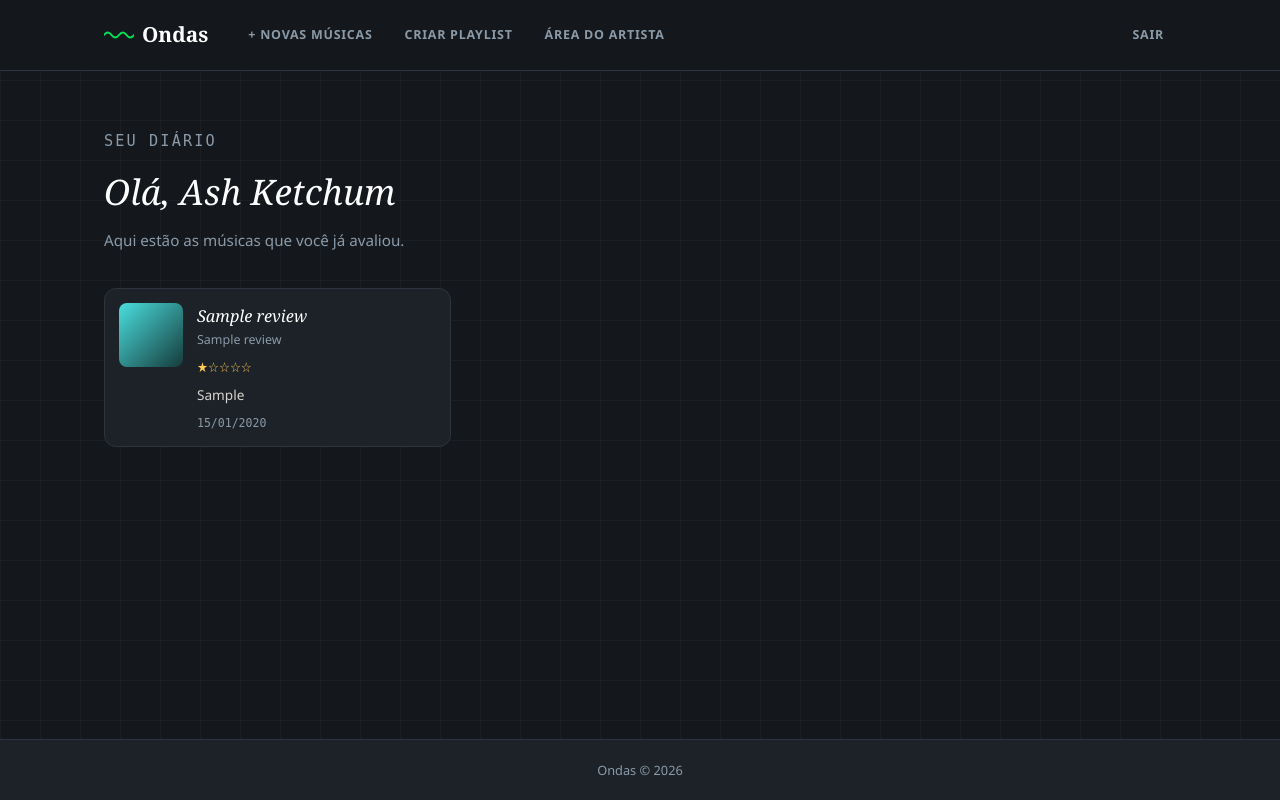
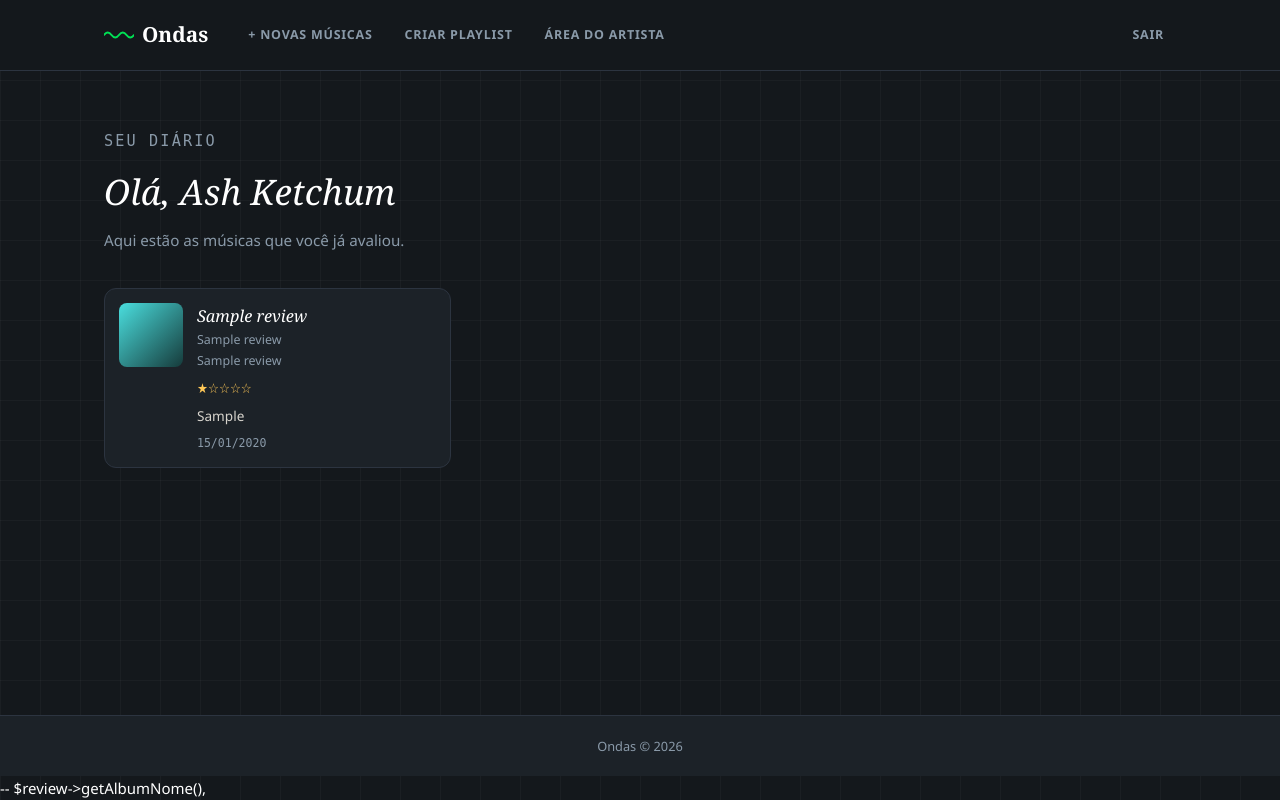
Before and after one commit to joaocesar070708-glitch/trabalhoOndas, a PHP site: page /index.php in a window 1280 px wide. Run offline with PHP 8.4, Linux system fonts and the light colour scheme; the visitor is signed in with stand-in values (Sample User, id 1); data comes from the database, SQL or seed files in the repository; tables that the repository leaves empty hold one stand-in row (values such as "Sample post").

Commit message:
getAlbumNome() adicionado
Adicionei mais uma linha, agora aparece o nome do álbum também

```diff
--- a/trabalho/pages/index.php
+++ b/trabalho/pages/index.php
@@ -54,6 +54,7 @@ require_once __DIR__ . '/../includes/header.php';
           <?php if ($review->getArtistaNome() !== ''): ?>
             <p class="review-artista"><?= htmlspecialchars($review->getArtistaNome()) ?></p>
           <?php endif; ?>
+          <p class="review-artista"><?= htmlspecialchars($review->getAlbumNome()) ?></p>
           <p class="review-estrelas"><?= renderEstrelas($review->getNota()) ?></p>
           <?php if ($review->getDescricao() !== ''): ?>
             <p class="review-descricao"><?= htmlspecialchars($review->getDescricao()) ?></p>
@@ -68,3 +69,5 @@ require_once __DIR__ . '/../includes/header.php';
 <?php endif; ?>
 
 <?php require_once __DIR__ . '/../includes/footer.php'; ?>
+
+-- $review->getAlbumNome(),
```
